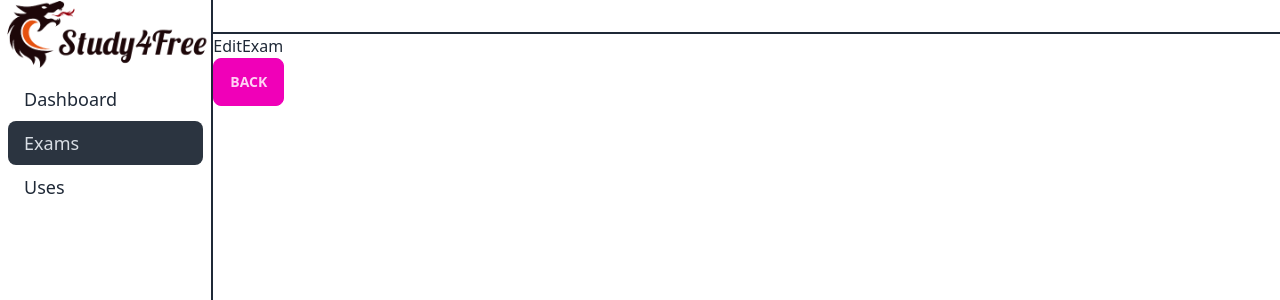
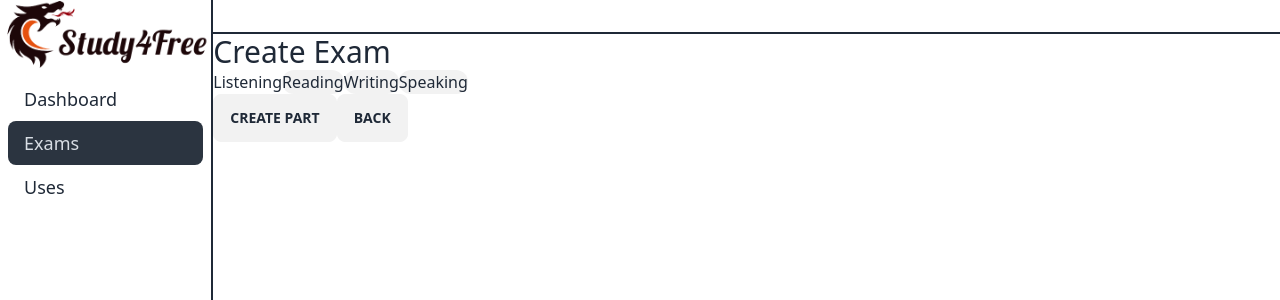
Before and after one commit to luantran2k/study4free, a React (Vite) app: page /admin/exams/new in a window 1280 px wide. Shown: the top 300 px of the page. Built offline with nearby package versions, Linux system fonts and the light colour scheme.

Commit message:
add create part form

```diff
--- /dev/null
+++ b/src/components/admin/Exams/CreatePartForm/index.tsx
@@ -0,0 +1,68 @@
+import { useForm } from 'react-hook-form';
+import { yupResolver } from '@hookform/resolvers/yup';
+import * as yup from 'yup';
+
+type FormData = {
+  title: string;
+  type: string;
+  numberOfQuestions: number;
+  totalPoint: number;
+};
+
+const schema = yup.object({
+  title: yup.string().min(2).required(),
+  type: yup.string().required(),
+  numberOfQuestions: yup.number().required(),
+  totalPoint: yup.number().required(),
+});
+
+function CreatePartForm() {
+  const {
+    register,
+    handleSubmit,
+    formState: { errors },
+  } = useForm<FormData>({
+    resolver: yupResolver(schema),
+    reValidateMode: 'onBlur',
+  });
+  const onSubmit = handleSubmit((data) => console.log(data));
+  return (
+    <form
+      onSubmit={onSubmit}
+      className="flex flex-col gap-4 [&>div]:flex [&>div]:flex-col [&>div]:gap-2"
+    >
+      <h2 className="text-xl">Create part</h2>
+      <div>
+        <label>Title</label>
+        <input className="input input-bordered" {...register('title')} />
+        <p>{errors.title?.message}</p>
+      </div>
+      <div>
+        <label>Type</label>
+        <select className="input input-bordered" {...register('type')}>
+          <option value="Multiple Choice<">Multiple Choice</option>
+          <option value="Information identification">
+            Information identification
+          </option>
+          <option value="Information matching">Information matching</option>
+          <option value="Head Matching">Head Matching</option>
+          <option value="Sentence completion">Sentence completion</option>
+          <option value="Summary completion">Summary completion</option>
+        </select>
+      </div>
+      <div>
+        <label>Number of Questions</label>
+        <input
+          className="input input-bordered"
+          {...register('numberOfQuestions')}
+        />
+      </div>
+      <div>
+        <label>Total Point</label>
+        <input className="input input-bordered" {...register('totalPoint')} />
+      </div>
+    </form>
+  );
+}
+
+export default CreatePartForm;
--- /dev/null
+++ b/src/components/common/Modal/index.tsx
@@ -0,0 +1,43 @@
+import { ReactElement, useId } from 'react';
+
+declare global {
+  interface Window {
+    [key: string]: any;
+  }
+}
+
+type Props = {
+  trigger?: ReactElement;
+  buttonText?: string;
+  submitButtonText?: string;
+  children: ReactElement | ReactElement[];
+  onSubmit?: () => void;
+  modalId: string;
+};
+
+function Modal(props: Props) {
+  const { trigger: Trigger, buttonText, children, modalId } = props;
+  return (
+    <>
+      {/* Open the modal using ID.showModal() method */}
+      {Trigger ? (
+        <Trigger.type
+          {...Trigger?.props}
+          {...{ onClick: () => window[modalId].showModal() }}
+        />
+      ) : (
+        <button className="btn" onClick={() => window[modalId].showModal()}>
+          {buttonText}
+        </button>
+      )}
+      <dialog id={modalId} className="modal">
+        <div className="modal-box">{children}</div>
+        <form method="dialog" className="modal-backdrop">
+          <button>close</button>
+        </form>
+      </dialog>
+    </>
+  );
+}
+
+export default Modal;
--- a/src/pages/Admin/Exams/EditExam/index.tsx
+++ b/src/pages/Admin/Exams/EditExam/index.tsx
@@ -1,12 +1,49 @@
 import { Link } from 'react-router-dom';
+import IExam from '../../../../interfaces/Exam';
+import { useId, useState } from 'react';
+import Modal from '../../../../components/common/Modal';
+import CreatePartForm from '../../../../components/admin/Exams/CreatePartForm';
+
+const skills = ['Listening', 'Reading', 'Writing', 'Speaking'] as const;
+
+let exam: IExam | undefined;
 
 function EditExam() {
+  const [currentPart, setCurrentPart] =
+    useState<(typeof skills)[number]>('Listening');
+  const modalId = useId();
   return (
     <div>
-      <h1>EditExam</h1>
-      <Link to="/admin/exams" className="btn btn-secondary">
-        Back
-      </Link>
+      <h1 className="text-3xl mb-4">{exam ? 'Edit Exam' : 'Create Exam'}</h1>
+      <div className="flex gap-2">
+        {skills.map((skill) => (
+          <div
+            className={`rounded-box px-4 py-2 cursor-pointer ${
+              currentPart === skill ? 'bg-blue-500 text-white' : 'bg-base-200'
+            } `}
+            onClick={() => setCurrentPart(skill)}
+            key={skill}
+          >
+            {skill}
+          </div>
+        ))}
+      </div>
+
+      <div className="flex gap-3 mt-8 ">
+        <Modal
+          trigger={
+            <button className="btn bg-blue-500 text-white hover:bg-blue-500">
+              Create Part
+            </button>
+          }
+          modalId={modalId}
+        >
+          <CreatePartForm />
+        </Modal>
+        <Link to="/admin/exams" className="btn ">
+          Back
+        </Link>
+      </div>
     </div>
   );
 }
```
